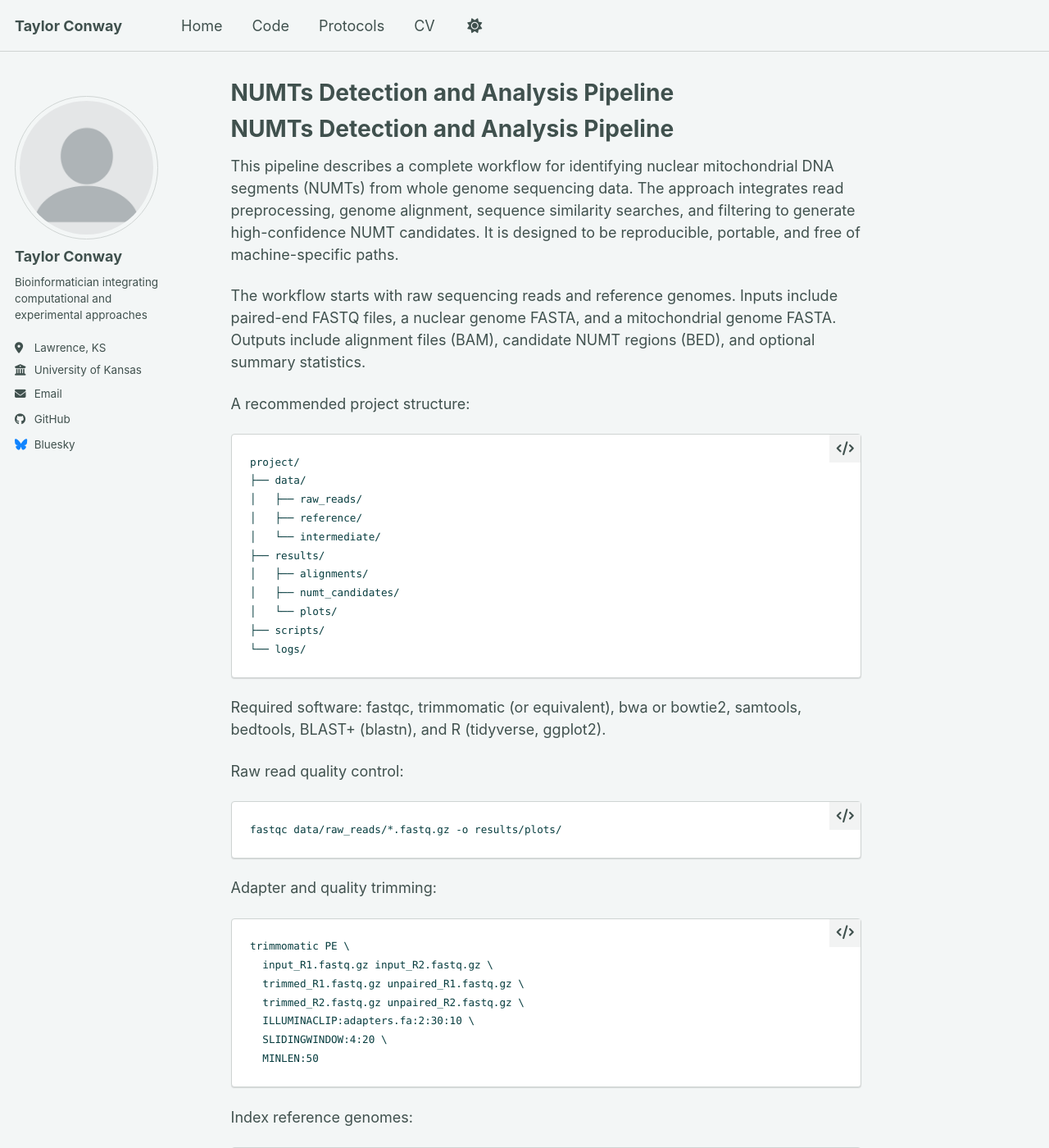
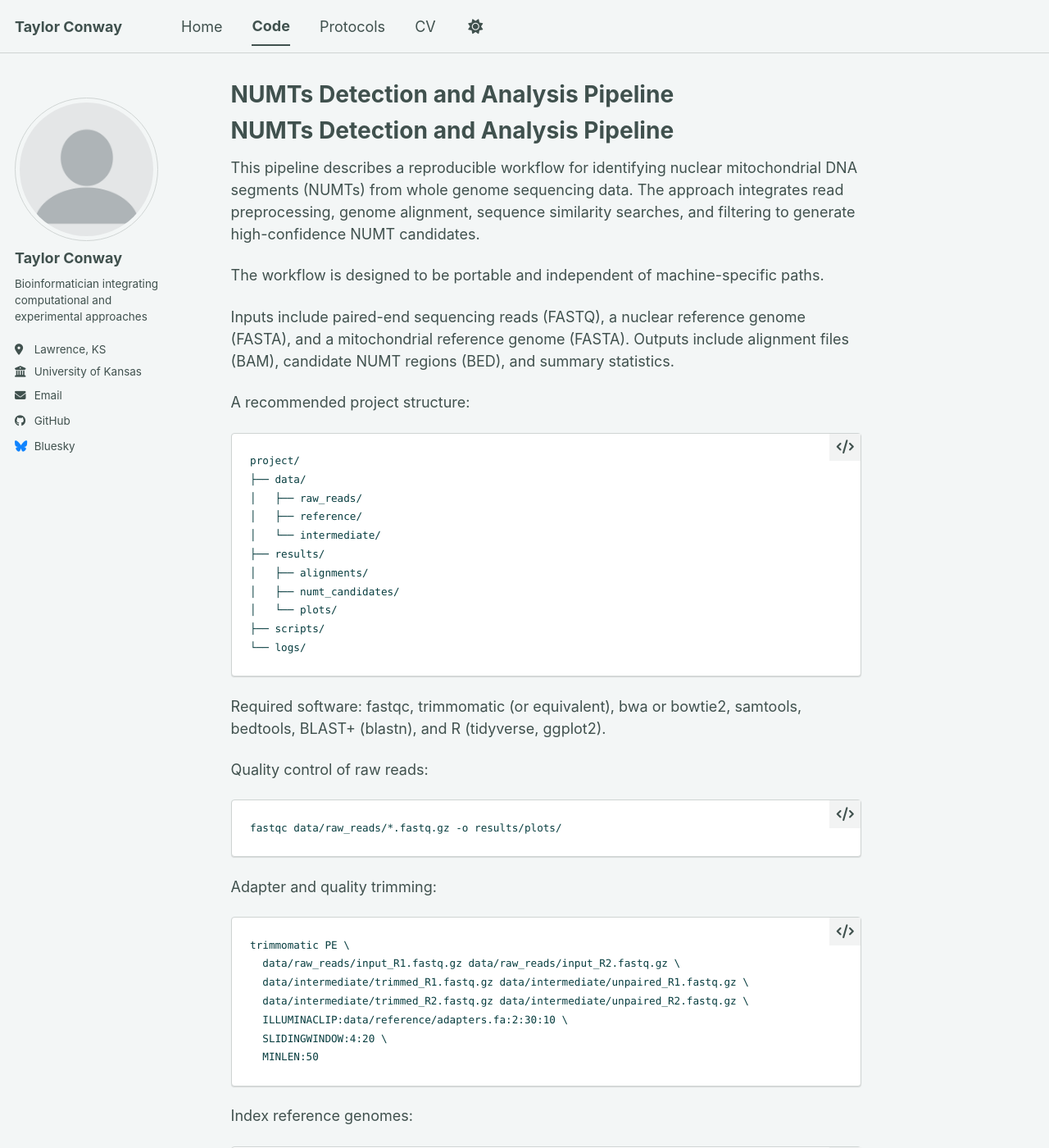
Before and after one commit to ShesCodingOverHere/TaylorConway.github.io, a Jekyll site: the page built from _pages/numt_pipeline.md, in a window 1280 px wide and 1400 px high. Shown: the whole window at 82% size. Built offline with Jekyll 4.4.1, drawn with Linux system fonts in a browser that asks for light colours; a script bundle is joined from its source files by our own code; library files that are not in the unit come from our copies; some of the changed text lies outside the part shown.

Commit message:
Update and rename numt_pipeline.md to numt_pipeline.md

````diff
--- a/files/numt_pipeline.md
+++ b/_pages/numt_pipeline.md
@@ -1,12 +1,17 @@
 ---
+layout: single
 title: "NUMTs Detection and Analysis Pipeline"
+permalink: /code/numts_pipeline/
+author_profile: true
 ---
 
 # NUMTs Detection and Analysis Pipeline
 
-This pipeline describes a complete workflow for identifying nuclear mitochondrial DNA segments (NUMTs) from whole genome sequencing data. The approach integrates read preprocessing, genome alignment, sequence similarity searches, and filtering to generate high-confidence NUMT candidates. It is designed to be reproducible, portable, and free of machine-specific paths.
+This pipeline describes a reproducible workflow for identifying nuclear mitochondrial DNA segments (NUMTs) from whole genome sequencing data. The approach integrates read preprocessing, genome alignment, sequence similarity searches, and filtering to generate high-confidence NUMT candidates.
 
-The workflow starts with raw sequencing reads and reference genomes. Inputs include paired-end FASTQ files, a nuclear genome FASTA, and a mitochondrial genome FASTA. Outputs include alignment files (BAM), candidate NUMT regions (BED), and optional summary statistics.
+The workflow is designed to be portable and independent of machine-specific paths.
+
+Inputs include paired-end sequencing reads (FASTQ), a nuclear reference genome (FASTA), and a mitochondrial reference genome (FASTA). Outputs include alignment files (BAM), candidate NUMT regions (BED), and summary statistics.
 
 A recommended project structure:
 
@@ -26,7 +31,7 @@ project/
 
 Required software: fastqc, trimmomatic (or equivalent), bwa or bowtie2, samtools, bedtools, BLAST+ (blastn), and R (tidyverse, ggplot2).
 
-Raw read quality control:
+Quality control of raw reads:
 
 ```
 fastqc data/raw_reads/*.fastq.gz -o results/plots/
@@ -36,10 +41,10 @@ Adapter and quality trimming:
 
 ```
 trimmomatic PE \
-  input_R1.fastq.gz input_R2.fastq.gz \
-  trimmed_R1.fastq.gz unpaired_R1.fastq.gz \
-  trimmed_R2.fastq.gz unpaired_R2.fastq.gz \
-  ILLUMINACLIP:adapters.fa:2:30:10 \
+  data/raw_reads/input_R1.fastq.gz data/raw_reads/input_R2.fastq.gz \
+  data/intermediate/trimmed_R1.fastq.gz data/intermediate/unpaired_R1.fastq.gz \
+  data/intermediate/trimmed_R2.fastq.gz data/intermediate/unpaired_R2.fastq.gz \
+  ILLUMINACLIP:data/reference/adapters.fa:2:30:10 \
   SLIDINGWINDOW:4:20 \
   MINLEN:50
 ```
@@ -55,27 +60,27 @@ Align reads to the nuclear genome:
 
 ```
 bwa mem data/reference/nuclear_genome.fa \
-  trimmed_R1.fastq.gz trimmed_R2.fastq.gz | \
+  data/intermediate/trimmed_R1.fastq.gz data/intermediate/trimmed_R2.fastq.gz | \
   samtools sort -o results/alignments/nuclear.bam
 
 samtools index results/alignments/nuclear.bam
 ```
 
-Extract unmapped reads that may contain mitochondrial-origin sequence:
+Extract reads that fail to align to the nuclear genome:
 
 ```
-samtools view -b -f 4 results/alignments/nuclear.bam > unmapped.bam
-samtools fastq unmapped.bam > unmapped.fastq
+samtools view -b -f 4 results/alignments/nuclear.bam > data/intermediate/unmapped.bam
+samtools fastq data/intermediate/unmapped.bam > data/intermediate/unmapped.fastq
 ```
 
 Align unmapped reads to the mitochondrial genome:
 
 ```
 bwa mem data/reference/mitochondrial_genome.fa \
-  unmapped.fastq | \
-  samtools sort -o results/alignments/mt.bam
+  data/intermediate/unmapped.fastq | \
+  samtools sort -o results/alignments/mitochondrial.bam
 
-samtools index results/alignments/mt.bam
+samtools index results/alignments/mitochondrial.bam
 ```
 
 Identify candidate NUMTs by aligning the mitochondrial genome to the nuclear genome:
@@ -96,7 +101,7 @@ awk '{print $2"\t"$9"\t"$10"\t"$1}' \
   > results/numt_candidates/numts.bed
 ```
 
-Filter candidate NUMTs by minimum length and quality:
+Filter candidate NUMTs by minimum length:
 
 ```
 awk '($3 - $2) >= 100' \
@@ -145,4 +150,4 @@ ggplot(numts, aes(x = end - start)) +
   )
 ```
 
-This pipeline provides a general framework for NUMT detection. Parameters such as alignment thresholds, filtering criteria, and minimum coverage should be adjusted based on organism, sequencing depth, and research goals. Additional validation using long-read sequencing or PCR is recommended for confirming candidate NUMTs.
+This pipeline provides a general framework for NUMT detection. Parameters such as alignment thresholds, filtering criteria, and minimum coverage should be adjusted depending on organism, sequencing depth, and experimental design. Additional validation using long-read sequencing or PCR is recommended for confirming candidate NUMTs.
````
Also changed, not shown: other parts of _pages/numt_pipeline.md (+2 -2 lines).
